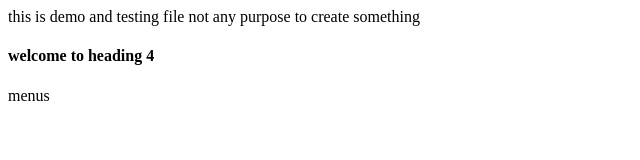
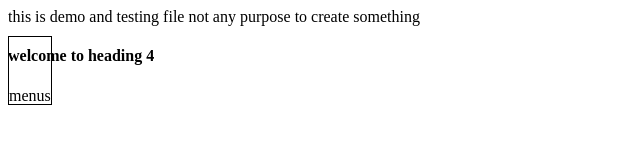
Before and after one commit to maheshtambade/samsung-clone.github.io, a plain HTML site: page testing.html in a window 1280 px wide. Shown: the full height of the page, 0-640 px from the left. Drawn offline with Linux system fonts and the light colour scheme.

Commit message:
Add border and padding to sidebar in testing.html

```diff
--- a/testing.html
+++ b/testing.html
@@ -24,6 +24,8 @@
       sidebar{
         height:100%;
         width:300px;
+        border:1px solid black;
+        padding-top:50px;
       }
     </style>
   </head>
```
